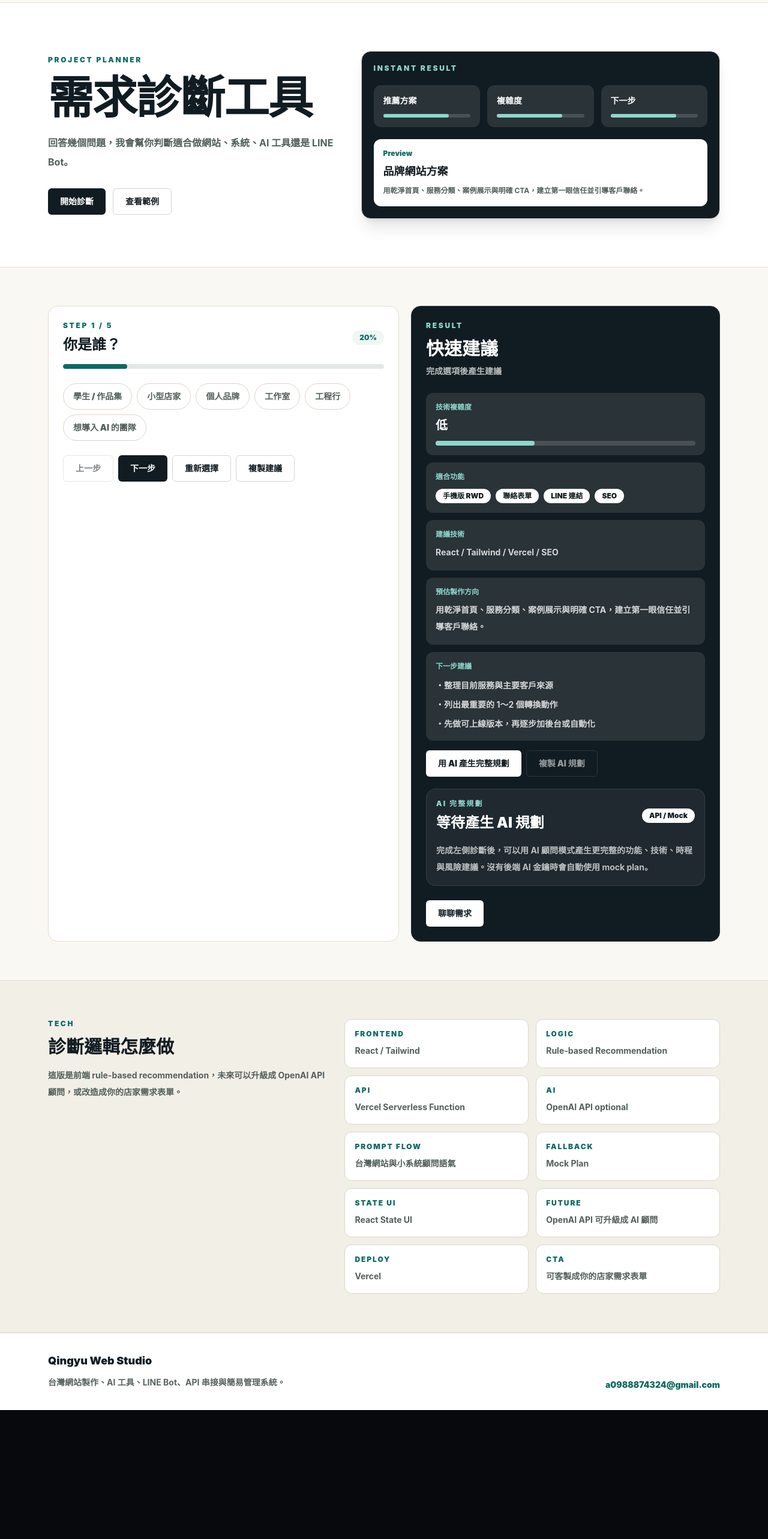
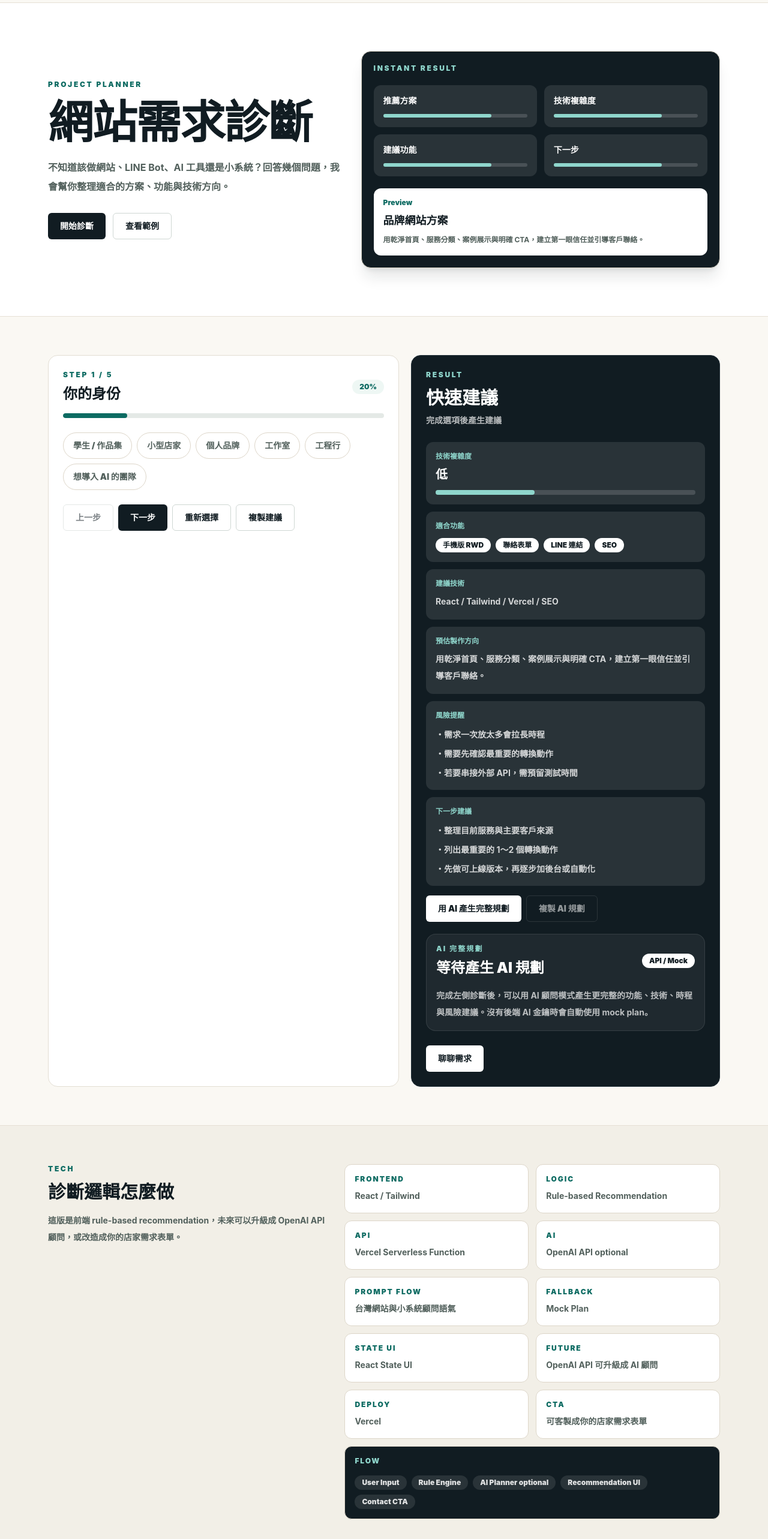
Before and after one commit to QingyuJin/qingyu-web-studio, a React (Vite) app: page /tools/project-planner in a window 1280 px wide. Shown: the part 60-2626 px from the top of the page at 60% size. Before the commit the page ends 2411 px from the top, so only its background shows below. Built offline with nearby package versions, Linux system fonts and the light colour scheme.

Commit message:
Promote project planner CTA

```diff
--- a/src/StudioHome.jsx
+++ b/src/StudioHome.jsx
@@ -27,6 +27,9 @@ function StudioHome() {
               <Link to="/contact" className="inline-flex min-h-11 items-center justify-center rounded-md border border-[#cfd7d3] bg-white px-5 text-sm font-black text-[#111c22] hover:border-[#0d6b62] hover:text-[#0d6b62]">
                 聊聊需求
               </Link>
+              <Link to="/tools/project-planner" className="inline-flex min-h-11 items-center justify-center rounded-md border border-[#cfd7d3] bg-white px-5 text-sm font-black text-[#111c22] hover:border-[#0d6b62] hover:text-[#0d6b62]">
+                需求診斷
+              </Link>
             </div>
           </div>
           <QuietMockup />
@@ -42,13 +45,15 @@ function StudioHome() {
             </article>
           ))}
         </div>
-        <div className="mt-6 rounded-xl border border-[#e3ded3] bg-[#faf8f3] p-5 md:flex md:items-center md:justify-between">
+        <div className="mt-8 rounded-xl border border-[#e3ded3] bg-[#faf8f3] p-5 md:flex md:items-center md:justify-between">
           <div>
-            <h3 className="text-xl font-black">不知道適合做哪一種？</h3>
-            <p className="mt-2 text-sm font-bold leading-7 text-[#5a6461]">用小工具快速判斷網站、系統、AI 工具或 LINE Bot 方向。</p>
+            <h3 className="text-xl font-black">不知道要做哪種網站？</h3>
+            <p className="mt-2 max-w-2xl text-sm font-bold leading-7 text-[#5a6461]">
+              用 1 分鐘回答幾個問題，我會幫你判斷適合品牌網站、作品集、LINE Bot、AI 工具還是小型系統。
+            </p>
           </div>
-          <Link to="/tools/project-planner" className="mt-4 inline-flex min-h-10 items-center rounded-md bg-[#111c22] px-4 text-sm font-black text-white md:mt-0">
-            開始診斷
+          <Link to="/tools/project-planner" className="mt-4 inline-flex min-h-11 items-center rounded-md bg-[#111c22] px-5 text-sm font-black text-white md:mt-0">
+            開始需求診斷
           </Link>
         </div>
       </Section>
--- a/src/site/ProjectPlanner.jsx
+++ b/src/site/ProjectPlanner.jsx
@@ -22,11 +22,11 @@ const budgetOptions = ["3,000～5,000", "6,000～12,000", "15,000～30,000", "30
 const timelineOptions = ["一週內", "兩週內", "一個月內", "不急，想慢慢規劃"]
 
 const steps = [
-  { key: "profile", title: "你是誰？", type: "single", options: profileOptions },
-  { key: "goal", title: "你想做什麼？", type: "single", options: goalOptions },
-  { key: "features", title: "你需要哪些功能？", type: "multi", options: featureOptions },
+  { key: "profile", title: "你的身份", type: "single", options: profileOptions },
+  { key: "goal", title: "想做的東西", type: "single", options: goalOptions },
+  { key: "features", title: "需要的功能", type: "multi", options: featureOptions },
   { key: "budget", title: "預算區間", type: "single", options: budgetOptions },
-  { key: "timeline", title: "希望什麼時候上線？", type: "single", options: timelineOptions },
+  { key: "timeline", title: "上線時間", type: "single", options: timelineOptions },
 ]
 
 const emptyAnswers = {
@@ -135,6 +135,11 @@ function buildRecommendation(answers) {
     "列出最重要的 1～2 個轉換動作",
     "先做可上線版本，再逐步加後台或自動化",
   ]
+  const risks = [
+    "需求一次放太多會拉長時程",
+    "需要先確認最重要的轉換動作",
+    "若要串接外部 API，需預留測試時間",
+  ]
 
   return {
     planName,
@@ -142,6 +147,7 @@ function buildRecommendation(answers) {
     recommendedFeatures: Array.from(new Set([...recommendedFeatures, ...features])).slice(0, 8),
     tech,
     direction,
+    risks,
     nextSteps,
   }
 }
@@ -267,6 +273,7 @@ function ProjectPlanner() {
       `適合功能：${target.recommendedFeatures.join("、")}`,
       `建議技術：${target.tech.join(" / ")}`,
       `製作方向：${target.direction}`,
+      `風險提醒：${target.risks.join("；")}`,
       `下一步：${target.nextSteps.join("；")}`,
     ].join("\n")
 
@@ -348,10 +355,10 @@ function ProjectPlanner() {
           <div>
             <p className="text-xs font-black uppercase tracking-[0.22em] text-[#0d6b62]">Project Planner</p>
             <h1 className="mt-4 max-w-3xl text-[clamp(2.35rem,8vw,4.7rem)] font-black leading-[1.04] tracking-tight">
-              需求診斷工具
+              網站需求診斷
             </h1>
             <p className="mt-5 max-w-3xl text-base font-bold leading-8 text-[#52605c]">
-              回答幾個問題，我會幫你判斷適合做網站、系統、AI 工具還是 LINE Bot。
+              不知道該做網站、LINE Bot、AI 工具還是小系統？回答幾個問題，我會幫你整理適合的方案、功能與技術方向。
             </p>
             <div className="mt-7 flex flex-wrap gap-3">
               <button type="button" onClick={() => scrollToSection("demo")} className="inline-flex min-h-11 items-center justify-center rounded-md bg-[#111c22] px-5 text-sm font-black text-white">
@@ -364,8 +371,8 @@ function ProjectPlanner() {
           </div>
           <div className="rounded-2xl border border-[#d8d2c5] bg-[#111c22] p-5 text-white shadow-xl shadow-[#111c22]/10">
             <p className="text-xs font-black uppercase tracking-[0.22em] text-[#8fd6cc]">Instant Result</p>
-            <div className="mt-5 grid gap-3 sm:grid-cols-3">
-              {["推薦方案", "複雜度", "下一步"].map((item) => (
+            <div className="mt-5 grid gap-3 sm:grid-cols-2">
+              {["推薦方案", "技術複雜度", "建議功能", "下一步"].map((item) => (
                 <div key={item} className="rounded-xl bg-white/10 p-4">
                   <p className="text-sm font-black">{item}</p>
                   <div className="mt-3 h-1.5 rounded-full bg-white/15">
@@ -475,6 +482,14 @@ function ProjectPlanner() {
               <p className="mt-2 text-sm font-bold leading-7 text-white/80">{(result || previewResult).direction}</p>
             </div>
             <div className="rounded-xl bg-white/10 p-4">
+              <p className="text-xs font-black text-[#8fd6cc]">風險提醒</p>
+              <div className="mt-3 grid gap-2 text-sm font-bold leading-6 text-white/80">
+                {(result || previewResult).risks.map((item) => (
+                  <span key={item}>・{item}</span>
+                ))}
+              </div>
+            </div>
+            <div className="rounded-xl bg-white/10 p-4">
               <p className="text-xs font-black text-[#8fd6cc]">下一步建議</p>
               <div className="mt-3 grid gap-2 text-sm font-bold leading-6 text-white/80">
                 {(result || previewResult).nextSteps.map((item) => (
@@ -570,6 +585,16 @@ function ProjectPlanner() {
                 <p className="mt-2 text-sm font-bold leading-6 text-[#52605c]">{detail}</p>
               </div>
             ))}
+            <div className="rounded-xl border border-[#ddd6c9] bg-[#111c22] p-4 text-white md:col-span-2">
+              <p className="text-xs font-black uppercase tracking-[0.16em] text-[#8fd6cc]">Flow</p>
+              <div className="mt-4 flex flex-wrap gap-2 text-xs font-black">
+                {["User Input", "Rule Engine", "AI Planner optional", "Recommendation UI", "Contact CTA"].map((item) => (
+                  <span key={item} className="rounded-full bg-white/10 px-3 py-1 text-white/85">
+                    {item}
+                  </span>
+                ))}
+              </div>
+            </div>
           </div>
         </div>
       </section>
--- a/src/site/content.js
+++ b/src/site/content.js
@@ -40,8 +40,8 @@ export const seo = {
   },
   planner: {
     path: "/tools/project-planner",
-    title: "網站類型診斷｜Qingyu Web Studio",
-    description: "用簡單問題診斷適合的網站、系統、AI 工具或 LINE Bot 製作方向。",
+    title: "網站需求診斷工具｜Qingyu Web Studio",
+    description: "用互動式診斷工具判斷你的需求適合網站、作品集、LINE Bot、AI 工具或小型系統，並產生建議方案與技術方向。",
   },
 }
 
```
